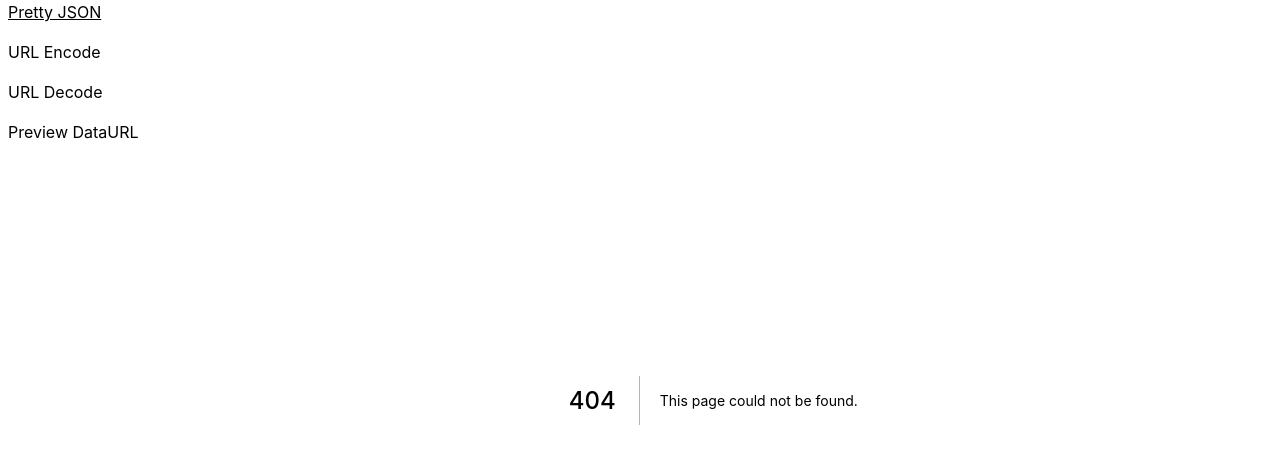
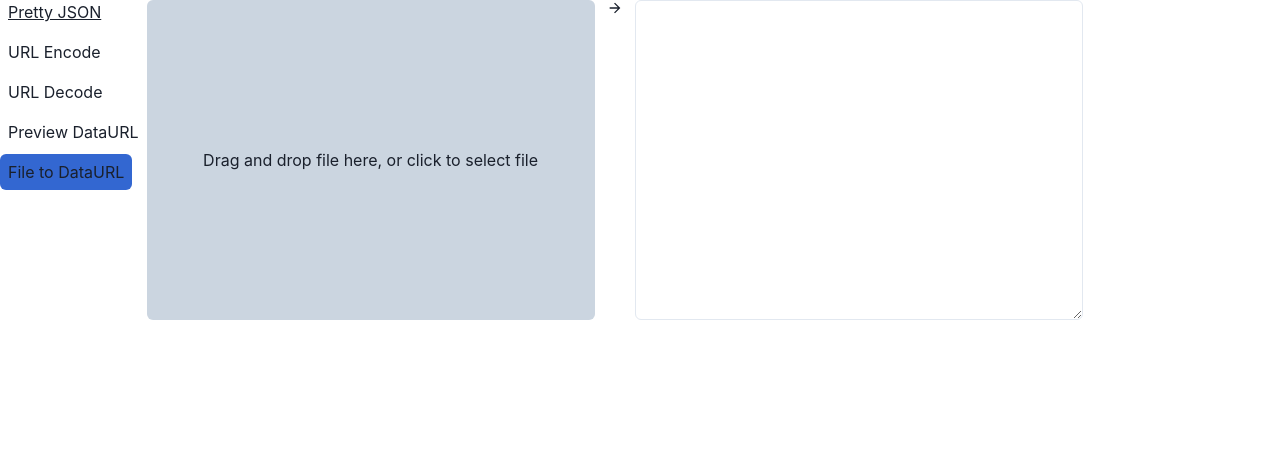
Before and after one commit to Uvacoder/aaa-tools-collect-tsx3, a Next.js app: page /file-to-dataurl in a window 1280 px wide. Before the commit this address had no page. Shown: the top 464 px of the page. Built offline with nearby package versions, Linux system fonts and the light colour scheme.

Commit message:
Add file to dataurl

```diff
--- a/layout/DefaultLayout.tsx
+++ b/layout/DefaultLayout.tsx
@@ -27,6 +27,7 @@ const Navigation = () => {
     { name: 'URL Encode', path: '/url-encode' },
     { name: 'URL Decode', path: '/url-decode' },
     { name: 'Preview DataURL', path: '/preview-dataurl' },
+    { name: 'File to DataURL', path: '/file-to-dataurl' },
   ]
   return (
     <List spacing="4">
--- a/package.json
+++ b/package.json
@@ -16,7 +16,8 @@
     "framer-motion": "^5",
     "next": "12.0.9",
     "react": "17.0.2",
-    "react-dom": "17.0.2"
+    "react-dom": "17.0.2",
+    "react-dropzone": "^11.5.1"
   },
   "devDependencies": {
     "@types/node": "^17.0.13",
--- /dev/null
+++ b/pages/file-to-dataurl.tsx
@@ -0,0 +1,60 @@
+import type { NextPage } from 'next'
+import { useCallback, useState } from 'react'
+import { useDropzone } from 'react-dropzone'
+import { Flex, Box, Center, Textarea, Spinner } from '@chakra-ui/react'
+import { ArrowForwardIcon } from '@chakra-ui/icons'
+
+const FileToDataUrl: NextPage = () => {
+  const [output, setOutput] = useState('')
+  const [isLoading, setIsLoading] = useState(false)
+
+  const onDrop = useCallback((acceptedFiles: File[]) => {
+    const file = acceptedFiles[0]
+    if (!file) return
+
+    setIsLoading(true)
+
+    const reader = new FileReader()
+    reader.onload = () => {
+      setOutput(reader.result as string)
+      setIsLoading(false)
+    }
+
+    reader.readAsDataURL(file)
+  }, [])
+  const { getRootProps, getInputProps, isDragActive } = useDropzone({
+    onDrop,
+    accept: 'image/*',
+    maxFiles: 1,
+  })
+
+  return (
+    <Flex>
+      <Box
+        {...getRootProps()}
+        borderRadius="md"
+        bg="gray.300"
+        width="md"
+        height="xs"
+        cursor="pointer"
+      >
+        <input {...getInputProps()} />
+        <Center h="100%">
+          {isDragActive ? (
+            <>Drop file here ...</>
+          ) : (
+            <>Drag and drop file here, or click to select file</>
+          )}
+        </Center>
+      </Box>
+      <Flex direction="column" width="10" align="center">
+        <ArrowForwardIcon />
+        {isLoading && <Spinner />}
+      </Flex>
+
+      <Textarea value={output} width="md" height="xs" />
+    </Flex>
+  )
+}
+
+export default FileToDataUrl
```
Also changed, not shown: 1 other file (tests, documents, lock files or other folders).
